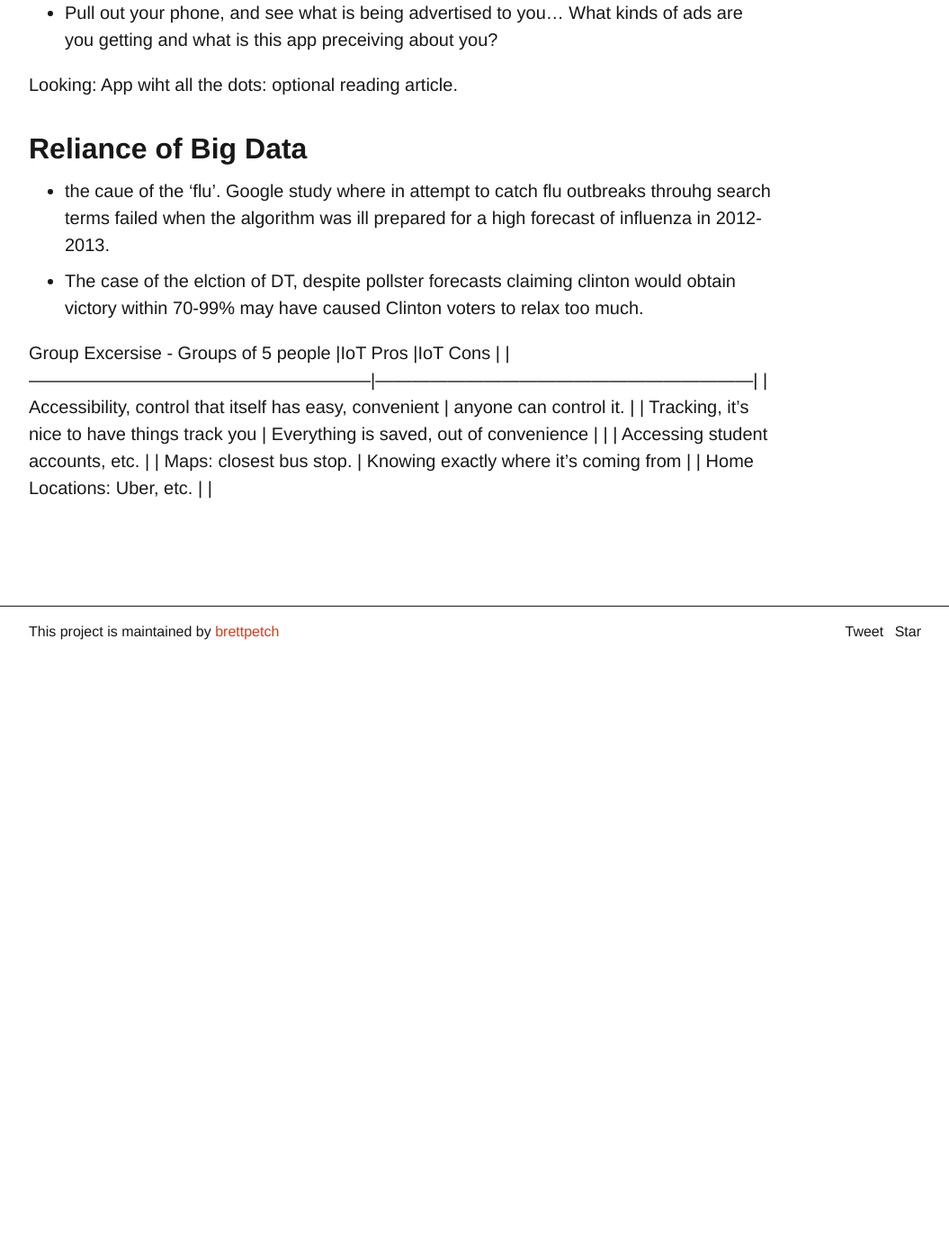
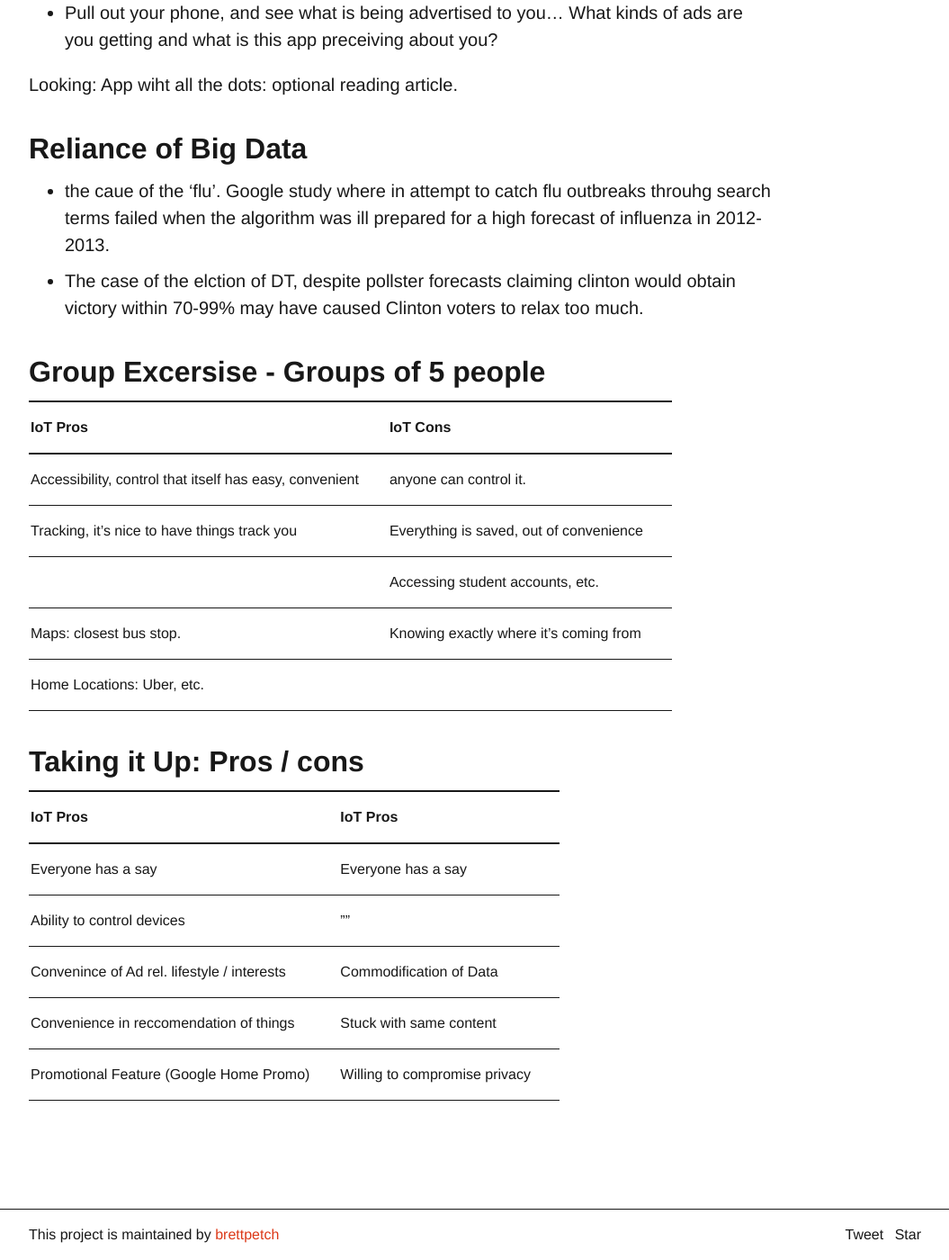
Before and after one commit to brettpetch/MIT-2100, a Jekyll site: the page built from _posts/2020-01-16-Tutorial-1.md, in a window 1280 px wide and 1400 px high, scrolled down 1144 px. Shown: the whole window at 90% size, without its empty margins (112-1167 px from the left). Built offline with Jekyll 4.4.1, drawn with Linux system fonts in a browser that asks for light colours; comment, search, counter and statistics services are not loaded; before the commit the page ends 1874 px from its top, so only the background shows below that; some of the changed text lies outside the part shown.

Commit message:
commit to master

```diff
--- a/_posts/2020-01-16-Tutorial-1.md
+++ b/_posts/2020-01-16-Tutorial-1.md
@@ -33,7 +33,8 @@ Looking: App wiht all the dots: optional reading article.
 - the caue of the 'flu'. Google study where in attempt to catch flu outbreaks throuhg search terms failed when the algorithm was ill prepared for a high forecast of influenza in 2012-2013.
 - The case of the elction of DT, despite pollster forecasts claiming clinton would obtain victory within 70-99% may have caused Clinton voters to relax too much.
 
-Group Excersise - Groups of 5 people
+## Group Excersise - Groups of 5 people
+
 |IoT Pros                                                 |IoT Cons                                                       |
 |---------------------------------------------------------|---------------------------------------------------------------|
 | Accessibility, control that itself has easy, convenient | anyone can control it.                                        |
@@ -41,3 +42,13 @@ Group Excersise - Groups of 5 people
 |                                                         | Accessing student accounts, etc.                              |
 | Maps: closest bus stop.                                 | Knowing exactly where it's coming from                        |
 | Home Locations: Uber, etc.                              |                                                               |
+
+## Taking it Up: Pros / cons
+
+| IoT Pros                                    | IoT Pros                      |
+|---------------------------------------------|-------------------------------|
+| Everyone has a say                          | Everyone has a say            |
+| Ability to control devices                  | ""                            |
+| Convenince of Ad rel. lifestyle / interests | Commodification of Data       |
+| Convenience in reccomendation of things     | Stuck with same content       |
+| Promotional Feature (Google Home Promo)     | Willing to compromise privacy |
```
Also changed, not shown: other parts of _posts/2020-01-16-Tutorial-1.md (+2 -2 lines).
